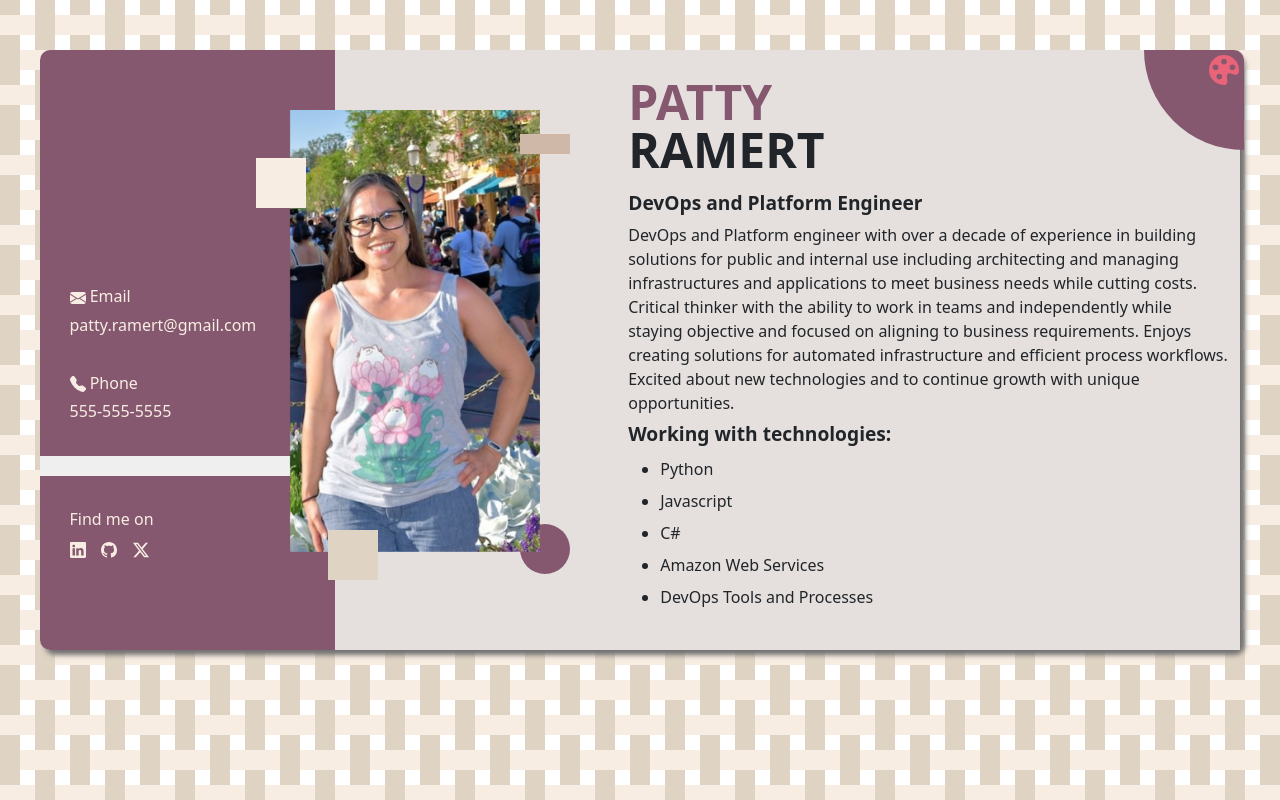
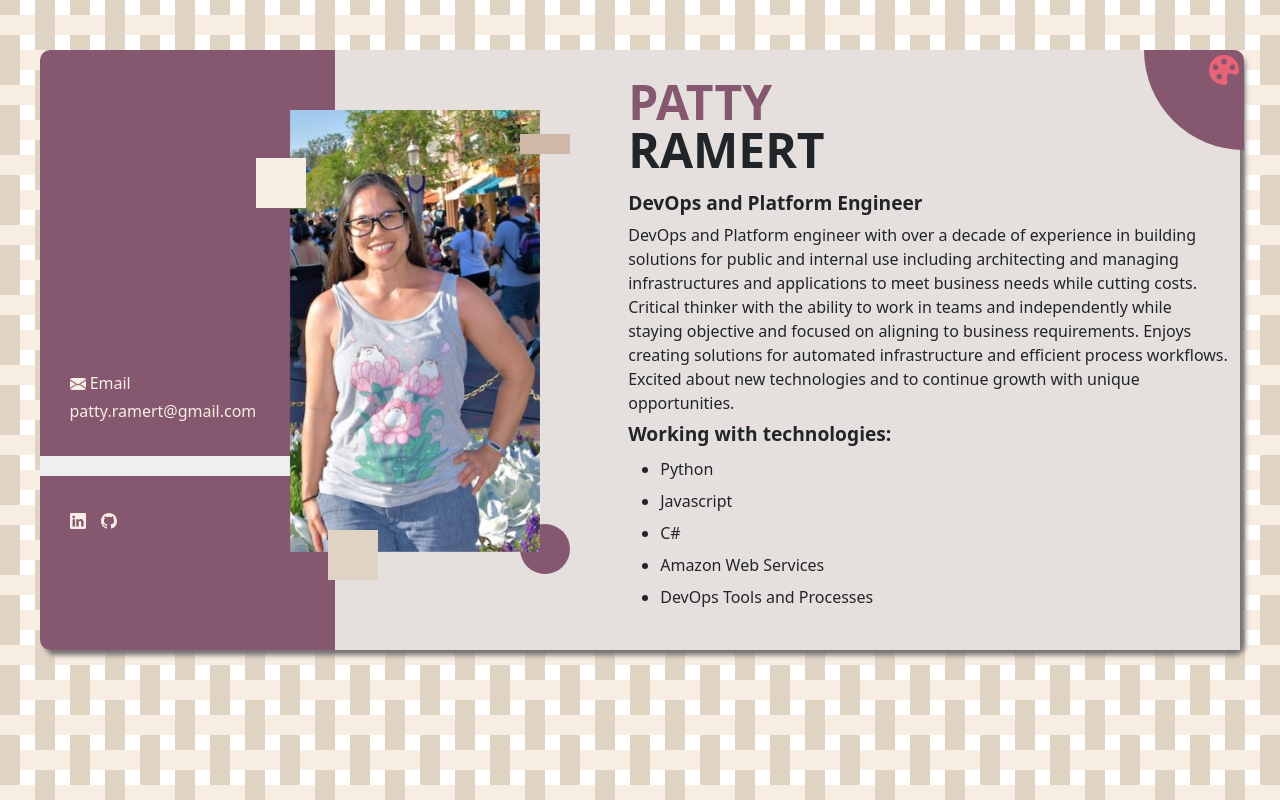
Before and after one commit to smyleeface/big-dev-soon-business-card-freerun-oyj7qg, a plain HTML site: page index.html in a window 1280 px wide. Drawn offline with nearby package versions, Linux system fonts and the light colour scheme.

Commit message:
chore: removed unused contact info

```diff
--- a/index.html
+++ b/index.html
@@ -17,16 +17,10 @@
                 <svg xmlns="http://www.w3.org/2000/svg" width="16" height="16" fill="currentColor" class="bi bi-envelope-fill" viewBox="0 0 16 16">
                   <path d="M.05 3.555A2 2 0 0 1 2 2h12a2 2 0 0 1 1.95 1.555L8 8.414zM0 4.697v7.104l5.803-3.558zM6.761 8.83l-6.57 4.027A2 2 0 0 0 2 14h12a2 2 0 0 0 1.808-1.144l-6.57-4.027L8 9.586zm3.436-.586L16 11.801V4.697z"/>
                 </svg> Email<br />patty.ramert@gmail.com</div>
-              <br />
-              <div class="phone">
-                <svg xmlns="http://www.w3.org/2000/svg" width="16" height="16" fill="currentColor" class="bi bi-telephone-fill" viewBox="0 0 16 16">
-                  <path fill-rule="evenodd" d="M1.885.511a1.745 1.745 0 0 1 2.61.163L6.29 2.98c.329.423.445.974.315 1.494l-.547 2.19a.68.68 0 0 0 .178.643l2.457 2.457a.68.68 0 0 0 .644.178l2.189-.547a1.75 1.75 0 0 1 1.494.315l2.306 1.794c.829.645.905 1.87.163 2.611l-1.034 1.034c-.74.74-1.846 1.065-2.877.702a18.6 18.6 0 0 1-7.01-4.42 18.6 18.6 0 0 1-4.42-7.009c-.362-1.03-.037-2.137.703-2.877z"/>
-                </svg> Phone<br />555-555-5555</div>
             </div>
           </div>
           <div class="container-left-middle"></div>
           <div class="container-left-bottom">
-          Find me on
           <div class="social">
             <a href="https://www.linkedin.com/in/pramert/" target="_blank">
               <svg xmlns="http://www.w3.org/2000/svg" width="16" height="16" fill="currentColor" class="bi bi-linkedin" viewBox="0 0 16 16">
@@ -35,10 +29,6 @@
             <a href="https://www.github.com/smyleeface" target="_blank">
               <svg xmlns="http://www.w3.org/2000/svg" width="16" height="16" fill="currentColor" class="bi bi-github" viewBox="0 0 16 16">
                 <path d="M8 0C3.58 0 0 3.58 0 8c0 3.54 2.29 6.53 5.47 7.59.4.07.55-.17.55-.38 0-.19-.01-.82-.01-1.49-2.01.37-2.53-.49-2.69-.94-.09-.23-.48-.94-.82-1.13-.28-.15-.68-.52-.01-.53.63-.01 1.08.58 1.23.82.72 1.21 1.87.87 2.33.66.07-.52.28-.87.51-1.07-1.78-.2-3.64-.89-3.64-3.95 0-.87.31-1.59.82-2.15-.08-.2-.36-1.02.08-2.12 0 0 .67-.21 2.2.82.64-.18 1.32-.27 2-.27s1.36.09 2 .27c1.53-1.04 2.2-.82 2.2-.82.44 1.1.16 1.92.08 2.12.51.56.82 1.27.82 2.15 0 3.07-1.87 3.75-3.65 3.95.29.25.54.73.54 1.48 0 1.07-.01 1.93-.01 2.2 0 .21.15.46.55.38A8.01 8.01 0 0 0 16 8c0-4.42-3.58-8-8-8"/>
-              </svg></a>
-            <a href="https://www.twitter.com/smyleeface" target="_blank">
-              <svg xmlns="http://www.w3.org/2000/svg" width="16" height="16" fill="currentColor" class="bi bi-twitter-x" viewBox="0 0 16 16">
-                <path d="M12.6.75h2.454l-5.36 6.142L16 15.25h-4.937l-3.867-5.07-4.425 5.07H.316l5.733-6.57L0 .75h5.063l3.495 4.633L12.601.75Zm-.86 13.028h1.36L4.323 2.145H2.865z"/>
               </svg></a>
             </div>
           </div>
```
